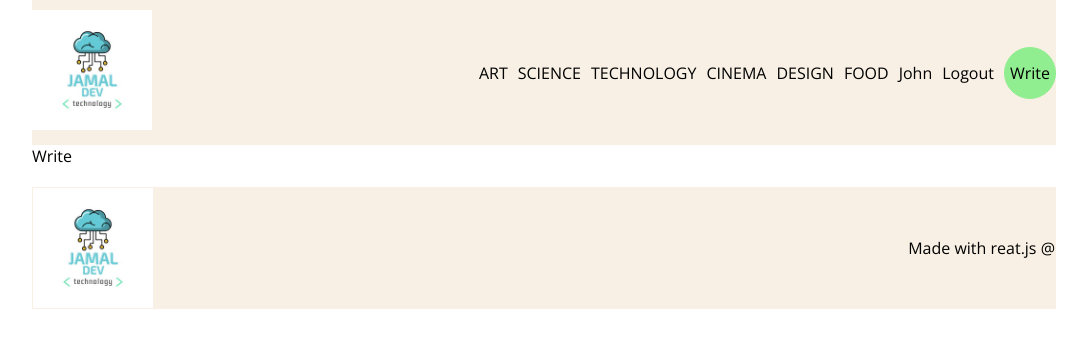
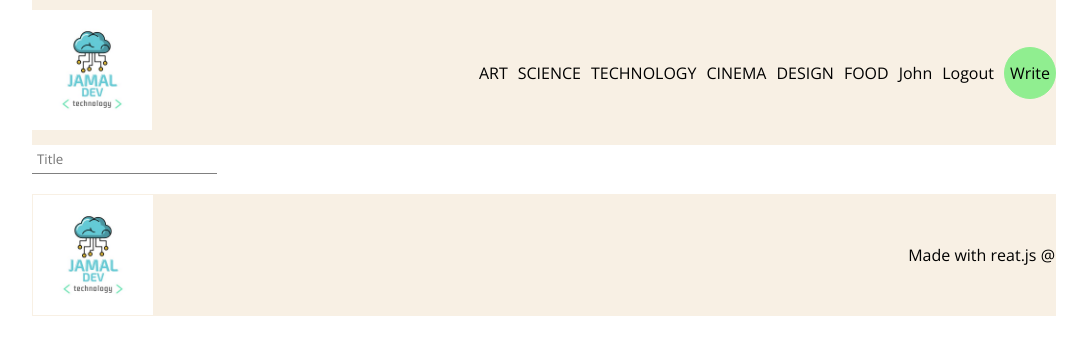
Before and after one commit to jamalgabir/blog-app, a React (Create React App) app: page /write in a window 1280 px wide. Shown: the top 354 px of the page, without its empty margins (96-1183 px from the left). Built offline with nearby package versions, Linux system fonts and the light colour scheme.

Commit message:
New commite

```diff
--- a/src/pages/Login.jsx
+++ b/src/pages/Login.jsx
@@ -1,14 +1,13 @@
 import React from 'react'
 import { Link } from 'react-router-dom'
-import "./login.css"
+import "./login.css";
+
 const Login = () => {
   return (
     <div className='logincontainer'>
         <h2>Login</h2>
-
         <form className="login">
             <input required type="text" placeholder='Email' />
-
             <input required type="password" placeholder='Password' />
             <p style={{color: "red"}}>Error message</p>
             <button className='btn' type='submit'>Login</button>
--- a/src/pages/Write.jsx
+++ b/src/pages/Write.jsx
@@ -2,7 +2,9 @@ import React from 'react'
 
 const Write = () => {
   return (
-    <div>Write</div>
+    <div>
+      <input className='input' type="text" placeholder='Title' />
+    </div>
   )
 }
 
```
